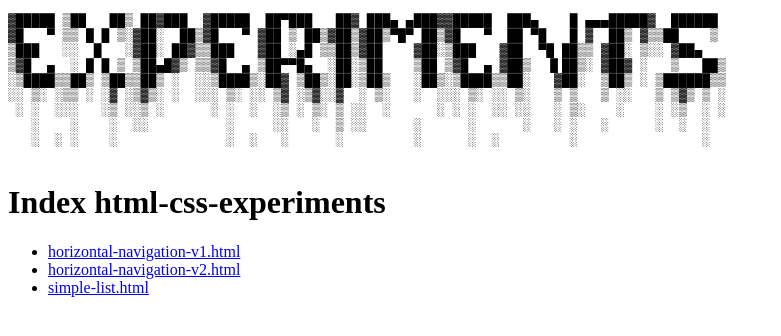
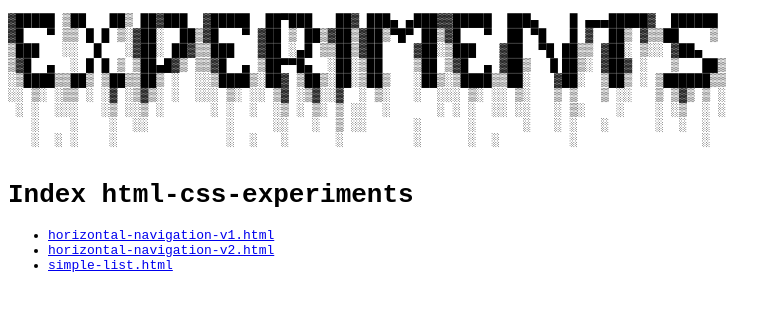
Before and after one commit to Phlow/html-css-experiments, a plain HTML site: page index.html in a window 1280 px wide. Shown: the whole page, without its empty margins (0-781 px from the left). Drawn offline with Linux system fonts and the light colour scheme.

Commit message:
Update index.html

```diff
--- a/index.html
+++ b/index.html
@@ -4,6 +4,9 @@
   <meta charset="utf-8">
   <meta http-equiv="X-UA-Compatible" content="IE=edge">
   <title>Index html-css-experiments</title>
+  <style>
+    body { font-family: monospace; }
+  </style>
 </head>
 <body>
 <pre>
```
